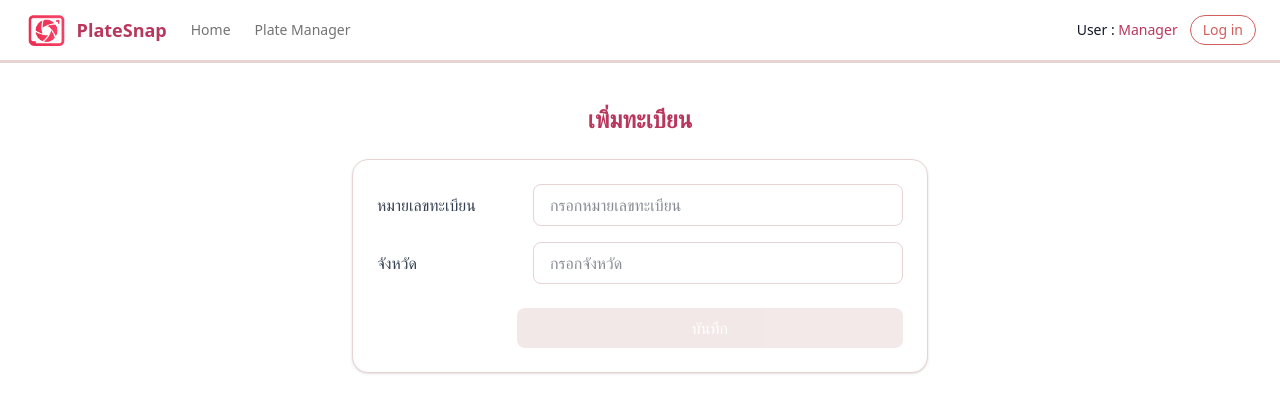
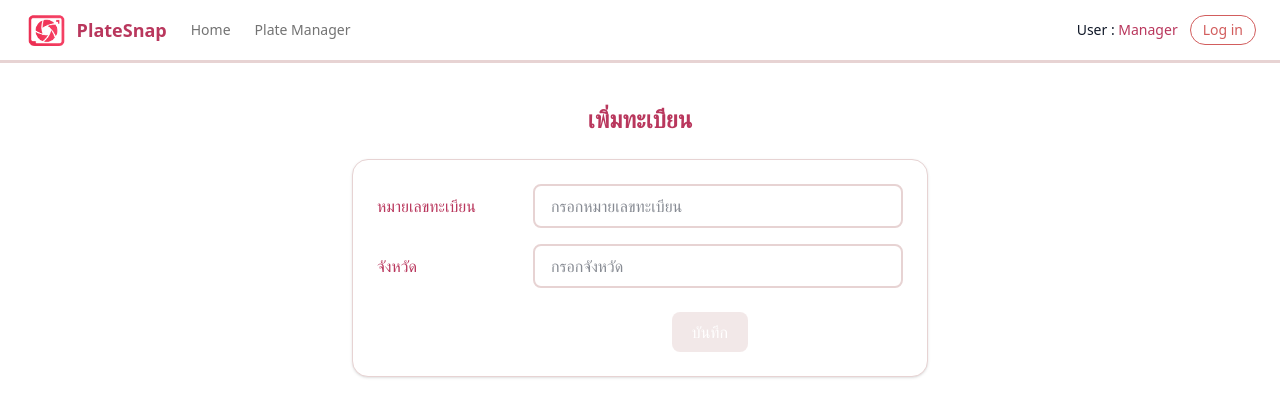
Before and after one commit to Kyaputan/PlateSnap, a React (Vite) app in the folder Frontend/: page / in a window 1280 px wide. Shown: the top 416 px of the page. Built offline with nearby package versions, Linux system fonts and the light colour scheme.

Commit message:
frontend1

```diff
--- a/Frontend/src/App.jsx
+++ b/Frontend/src/App.jsx
@@ -6,10 +6,10 @@ import Navbar from "./components/Nav";
 
 const COLORS = {
   primary: "#B9375D", // แบรนด์/หัวข้อ/ปุ่ม
-  accent:  "#D25D5D", // hover/เน้น
+  accent: "#D25D5D", // hover/เน้น
   surface: "#E7D3D3", // เส้น/ขอบ/แผ่ว
-  muted:   "#EEEEEE", // พื้นหลังบางส่วน
-  gray:    "#737373", // เทา
+  muted: "#EEEEEE", // พื้นหลังบางส่วน
+  gray: "#737373", // เทา
 };
 
 export default function App() {
@@ -48,21 +48,16 @@ export default function App() {
               <button
                 type="submit"
                 disabled={!canSave}
-                className="mt-2 inline-flex items-center justify-center rounded-lg px-5 py-2 font-medium transition disabled:opacity-50 disabled:cursor-not-allowed"
-                style={{
-                  backgroundColor: canSave ? COLORS.primary : COLORS.surface,
-                  color: "white",
-                }}
-                onMouseEnter={(e) => {
-                  if (canSave) e.currentTarget.style.backgroundColor = COLORS.accent;
-                }}
-                onMouseLeave={(e) => {
-                  if (canSave) e.currentTarget.style.backgroundColor = COLORS.primary;
-                }}
+                className="mt-2 w-fit justify-self-center inline-flex items-center justify-center
+                rounded-lg px-5 py-2 font-medium
+                transition duration-150 active:opacity-40 active:scale-95 active:animate-pulse
+                disabled:opacity-50 disabled:cursor-not-allowed"
+                style={{ backgroundColor: canSave ? COLORS.primary : COLORS.surface, color: "white" }}
               >
                 บันทึก
               </button>
             </div>
+
           </form>
         </Card>
       </main>
--- a/Frontend/src/components/Fieldcard.jsx
+++ b/Frontend/src/components/Fieldcard.jsx
@@ -1,7 +1,7 @@
 function Field({ label, placeholder, value, onChange }) {
     return (
         <label className="grid grid-cols-[140px_1fr] items-center gap-4 mb-4">
-            <span className="text-gray-700">{label}</span>
+            <span className="text-primary">{label}</span>
             <input
                 type="text"
                 placeholder={placeholder}
--- a/Frontend/src/index.css
+++ b/Frontend/src/index.css
@@ -59,3 +59,25 @@
   .divider-thin{ height:2px; width:100%; background: var(--muted); }
   .divider-surface{ height:2px; width:100%; background: var(--surface); }
 }
+
+/* ถ้ายังไม่มี ให้ประกาศตัวแปรสีไว้ */
+:root{
+  --brand:#B9375D;
+  --surface:#E7D3D3;
+}
+
+/* ใช้ซ้ำทั้งแอป */
+@layer components{
+  .input{
+    /* สไตล์พื้นฐาน */
+    @apply w-full rounded-lg px-4 py-2 bg-white border-2 transition;
+    border-color: var(--surface);
+
+    /* ตัดเส้นดำ/น้ำเงินตอนโฟกัส */
+    @apply outline-none focus:outline-none focus-visible:outline-none focus:ring-0;
+  }
+  .input:focus{
+    /* เปลี่ยนสีขอบเป็น primary */
+    border-color: var(--brand);
+  }
+}
```
